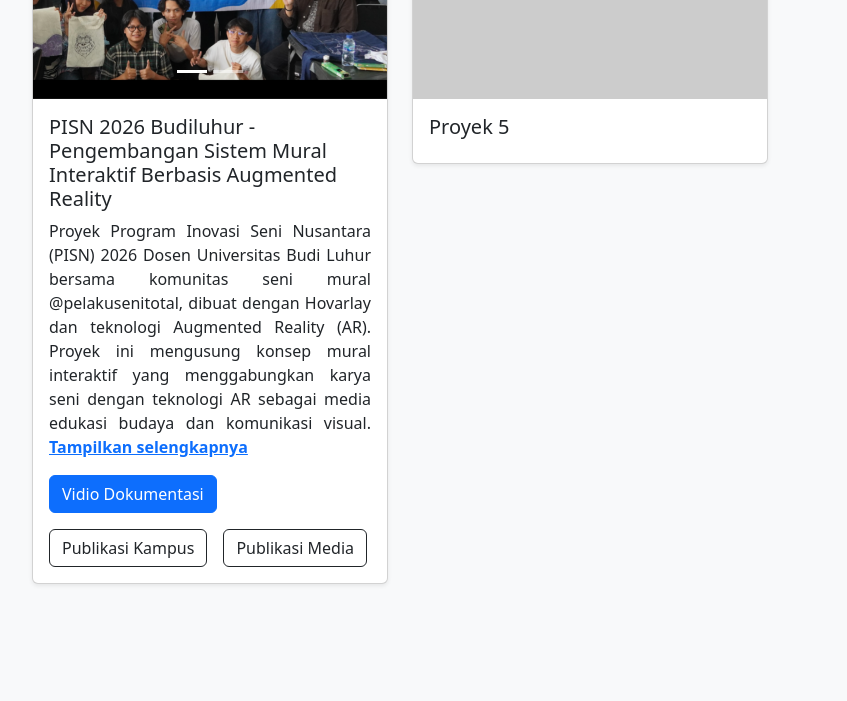
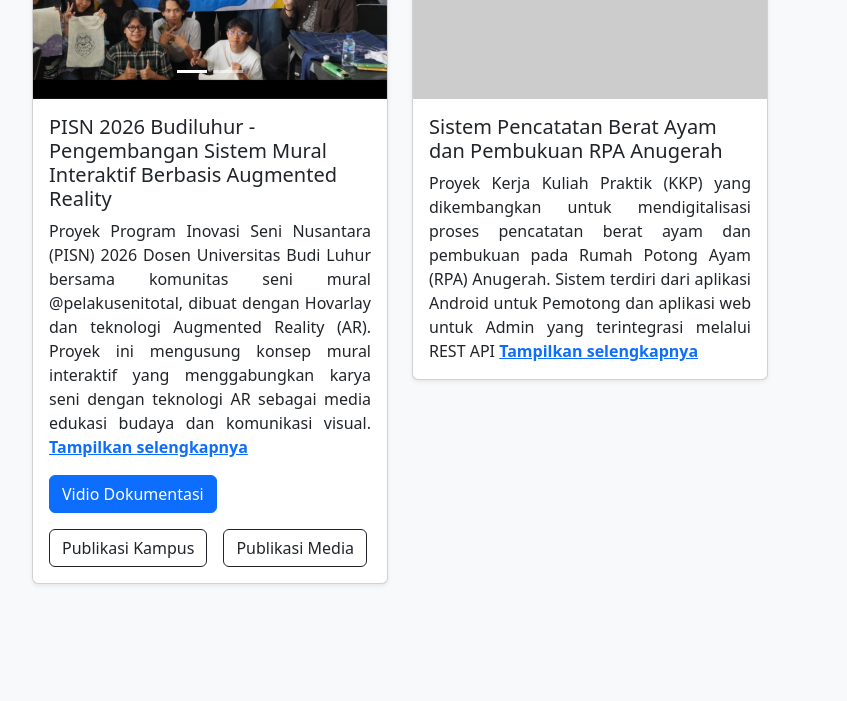
Before and after one commit to StempelWaktu/Personal-Website, a plain HTML site: page index.html in a window 1280 px wide. Shown: the part 1702-2403 px from the top of the page, without its empty margins (50-897 px from the left). Drawn offline with nearby package versions, Linux system fonts and the light colour scheme; placeholder pictures from the web are drawn by us.

Commit message:
Update index.html

```diff
--- a/index.html
+++ b/index.html
@@ -228,11 +228,37 @@
                     <div class="card shadow-sm">
                         <img src="https://placehold.co/600x400" class="card-img-top" alt="Proyek 5">
                         <div class="card-body">
+                            <h5 class="card-title">Sistem Pencatatan Berat Ayam dan Pembukuan RPA Anugerah</h5>
+                            <p class="card-text">
+                                Proyek Kerja Kuliah Praktik (KKP) yang dikembangkan untuk mendigitalisasi proses pencatatan
+                                berat ayam dan pembukuan pada Rumah Potong Ayam (RPA) Anugerah. Sistem terdiri dari aplikasi Android untuk Pemotong
+                                dan aplikasi web untuk Admin yang terintegrasi melalui REST API
+
+                                <span id="moreTextP5" style="display: none;">
+                                    Dalam proyek ini, saya mengembangkan aplikasi Android menggunakan Flutter,
+                                    aplikasi web menggunakan CodeIgniter 4, serta REST API sebagai penghubung antara aplikasi, web,
+                                    dan database. Sistem mencakup proses pencatatan hasil timbangan, pengelolaan pesanan dan pelanggan,
+                                    perhitungan harga berdasarkan ukuran ayam, pencatatan pembayaran, hingga penyajian laporan transaksi.
+                                </span>
+                                <span id="toggleTextP5"
+                                    onclick="toggleText(document.getElementById('moreTextP5'), this )"
+                                    style="font-weight: bold; color: #0d6efd; cursor: pointer; text-decoration: underline;">
+                                    Tampilkan selengkapnya
+                                </span>
+                            </p>
+                        </div>
+                    </div>
+                </div>
+                <!-- Proyek 5 -->
+                <!-- <div class="col-md-4 mb-4">
+                    <div class="card shadow-sm">
+                        <img src="https://placehold.co/600x400" class="card-img-top" alt="Proyek 5">
+                        <div class="card-body">
                             <h5 class="card-title">Proyek 5</h5>
                             <p class="card-text"></p>
                         </div>
                     </div>
-                </div>
+                </div> -->
             </div>
         </div>
     </section>
```
